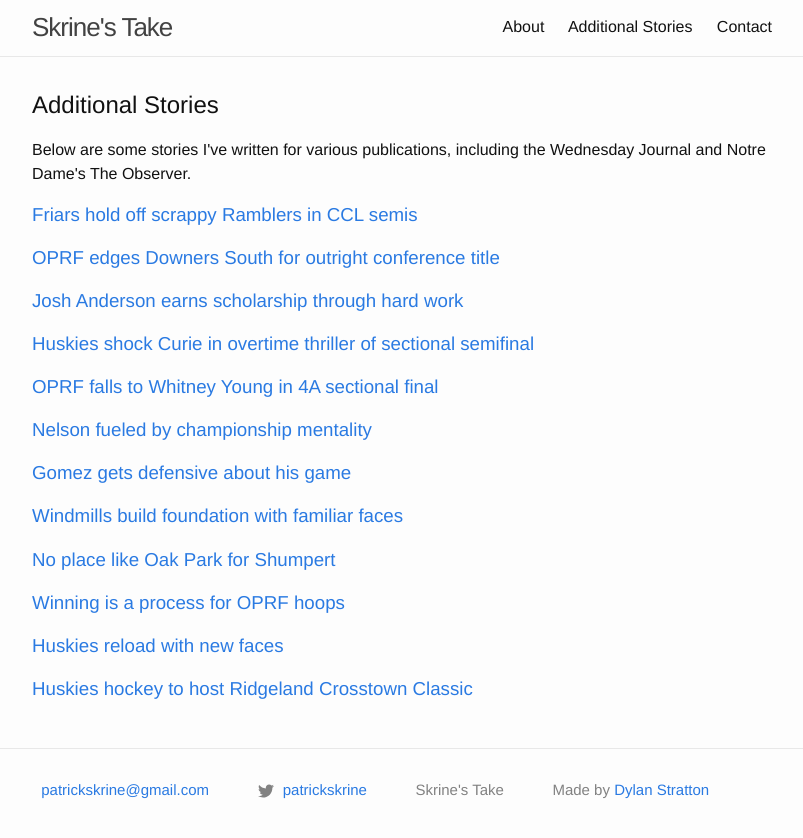
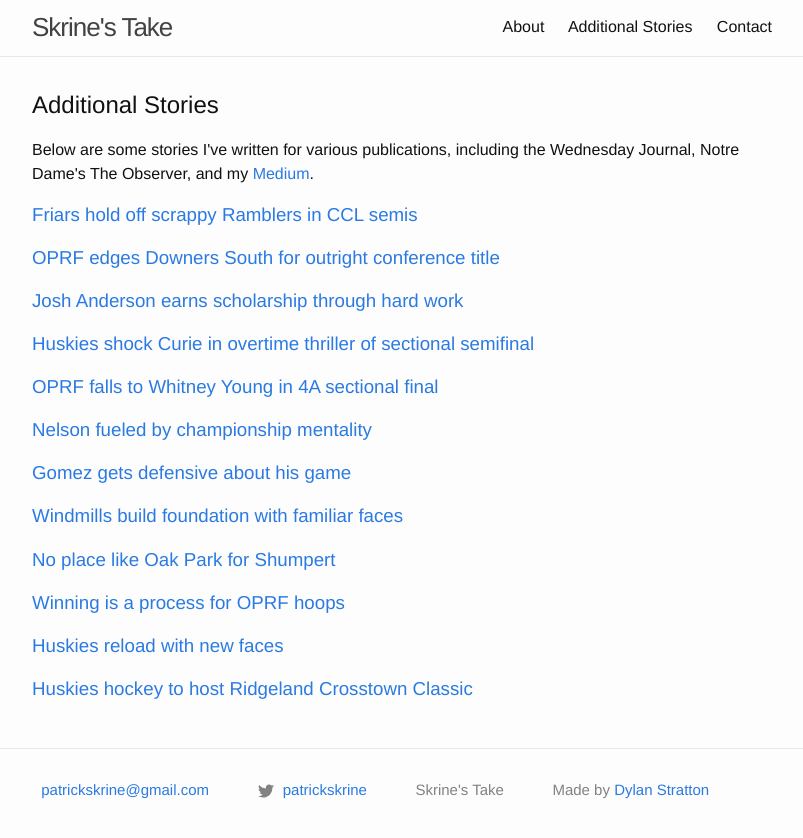
Before and after one commit to ahlbet/patrickskrine-2, a Jekyll site: the page built from additional.md, in a window 1280 px wide. Shown: the top 838 px of the page, without its empty margins (238-1041 px from the left). Built offline with Jekyll 4.4.1, drawn with Linux system fonts in a browser that asks for light colours.

Commit message:
add link to his medium account

```diff
--- a/_layouts/additional.html
+++ b/_layouts/additional.html
@@ -9,7 +9,7 @@ layout: default
 
   <div class="additional-content">
     <ul class="additional-stories-list">
-      <p>Below are some stories I've written for various publications, including the Wednesday Journal and Notre Dame's The Observer.</p>
+      <p>Below are some stories I've written for various publications, including the Wednesday Journal, Notre Dame's The Observer, and my <a target="_blank" href="https://medium.com/@patrickskrine">Medium</a>.</p>
       <li class="additional-stories-item">
         <a target="_blank" href="http://mobile.oakpark.com/News/Articles/2-16-2017/Friars-hold-off-scrappy-Ramblers-in-CCL-semis/"><h3>Friars hold off scrappy Ramblers in CCL semis</h3></a>
       </li>
```
